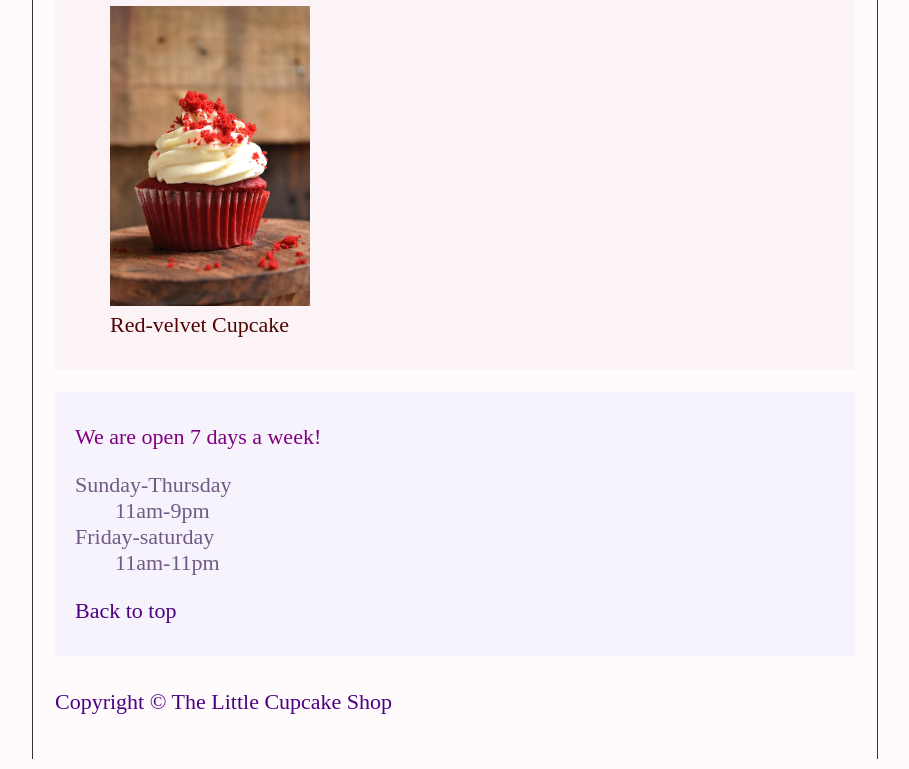
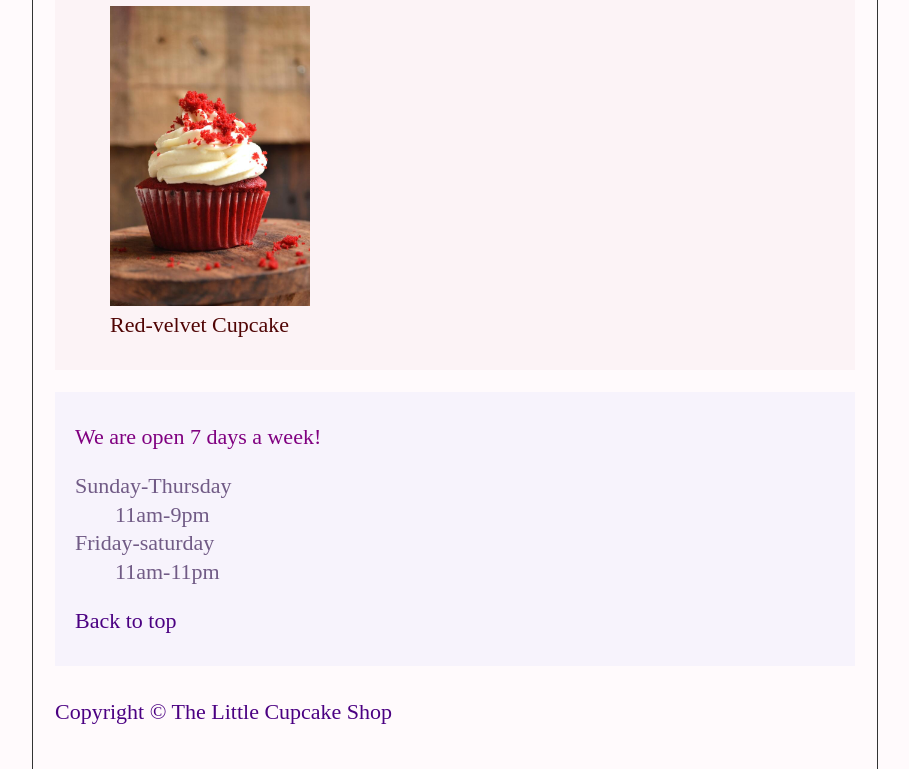
Before and after one commit to umasree-potlabathina/The-Little-Cupcake-Shop, a plain HTML site: page hours.html in a window 1280 px wide. Shown: the part 302-1071 px from the top of the page, without its empty margins (185-1094 px from the left). Drawn offline with Linux system fonts and the light colour scheme.

Commit message:
Update style2.css

```diff
--- a/style2.css
+++ b/style2.css
@@ -92,3 +92,7 @@ button:hover {
 button:active {
     background-color: rgb(196, 101, 132);
 }
+
+dl {
+    line-height: 1.3rem;
+}
```
